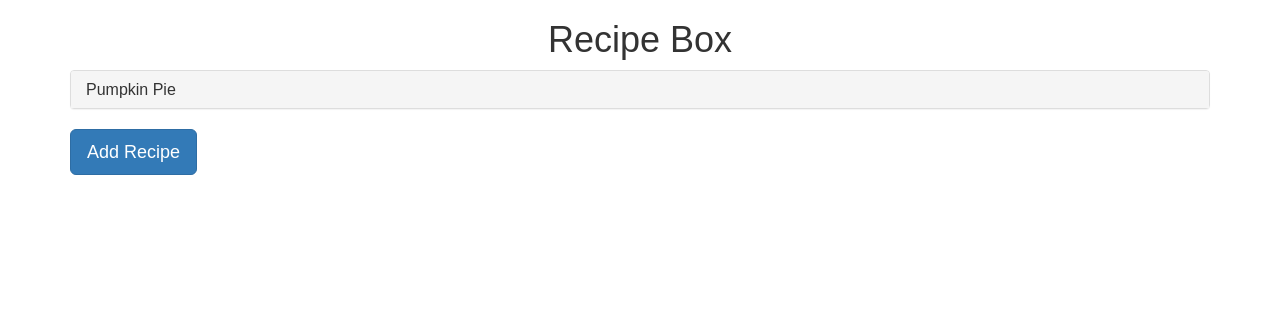
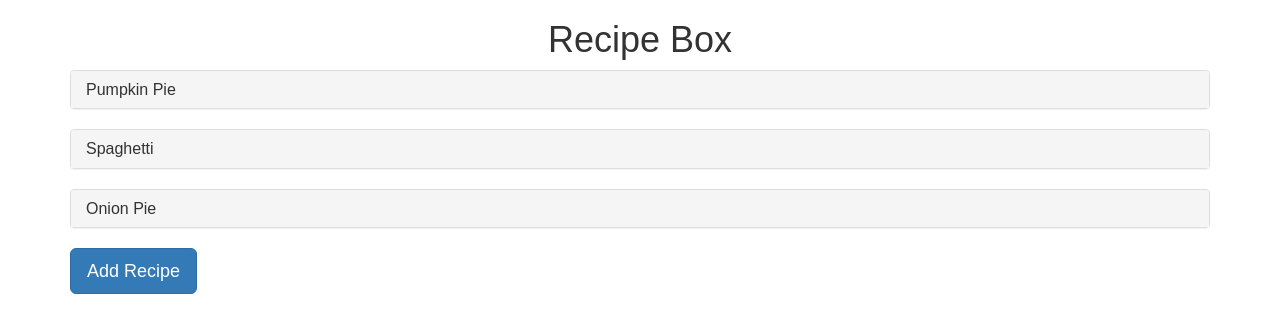
Before and after one commit to ashleydonohoe/recipe-box, a React (Create React App) app: page / in a window 1280 px wide. Shown: the top 332 px of the page. Built offline with nearby package versions, Linux system fonts and the light colour scheme.

Commit message:
fixed accordion

```diff
--- a/src/components/RecipeItem.js
+++ b/src/components/RecipeItem.js
@@ -5,17 +5,19 @@ class RecipeItem extends React.Component {
   render() {
     const name = this.props.recipe.name;
     const ingredients = this.props.recipe.ingredients;
+    const collapseId = "collapse" + this.props.number;
+
     return (
       <div className="panel-group" id="accordion" role="tablist" aria-multiselectable="true">
           <div className="panel panel-default">
               <div className="panel-heading" role="tab" id="headingOne">
                   <h4 className="panel-title">
-                    <a role="button" data-toggle="collapse" data-parent="#accordion" href="#collapseOne" aria-expanded="true" aria-controls="collapseOne">
+                    <a role="button" data-toggle="collapse" data-parent="#accordion" href={"#" + collapseId} aria-expanded="true" aria-controls={collapseId}>
                       {name}
                     </a>
                   </h4>
               </div>
-              <div id="collapseOne" className="panel-collapse collapse" role="tabpanel" aria-labelledby="headingOne">
+              <div id={collapseId} className="panel-collapse collapse" role="tabpanel" aria-labelledby="headingOne">
                   <div className="panel-body">
                     <h4 className="text-center ingredient-title">Ingredients</h4>
                     <hr/>
@@ -25,8 +27,8 @@ class RecipeItem extends React.Component {
                       )
                     })}
                     <div className="button-group">
-                      <EditRecipe/>
-                      <button className="btn btn-danger">Delete</button>
+                      <EditRecipe onEdit={this.props.editRecipe}/>
+                      <button onClick={this.props.onDelete} className="btn btn-danger">Delete</button>
                     </div>
                   </div>
               </div>
--- a/src/components/RecipeList.js
+++ b/src/components/RecipeList.js
@@ -2,6 +2,12 @@ import React from 'react';
 import RecipeItem from "./RecipeItem";
 
 class RecipeList extends React.Component {
+  constructor(props) {
+    super(props);
+    this.editRecipe = this.editRecipe.bind(this);
+    this.deleteRecipe = this.deleteRecipe.bind(this);
+  }
+
   editRecipe() {
     console.log("Editing Recipe");
   }
@@ -13,7 +19,13 @@ class RecipeList extends React.Component {
   render() {
     const recipes = this.props.recipes;
     return (
-      <RecipeItem recipe={recipes[0]} onEdit={this.editRecipe.bind(this)} onDelete={this.deleteRecipe.bind(this)}/>
+      <div>
+        {recipes.map(function(recipe, index) {
+          return (
+            <RecipeItem number={index} key={index} recipe={recipe} onEdit={this.editRecipe} onDelete={this.deleteRecipe}/>
+          )
+        }.bind(this))}
+      </div>
     )
   }
 };
```
